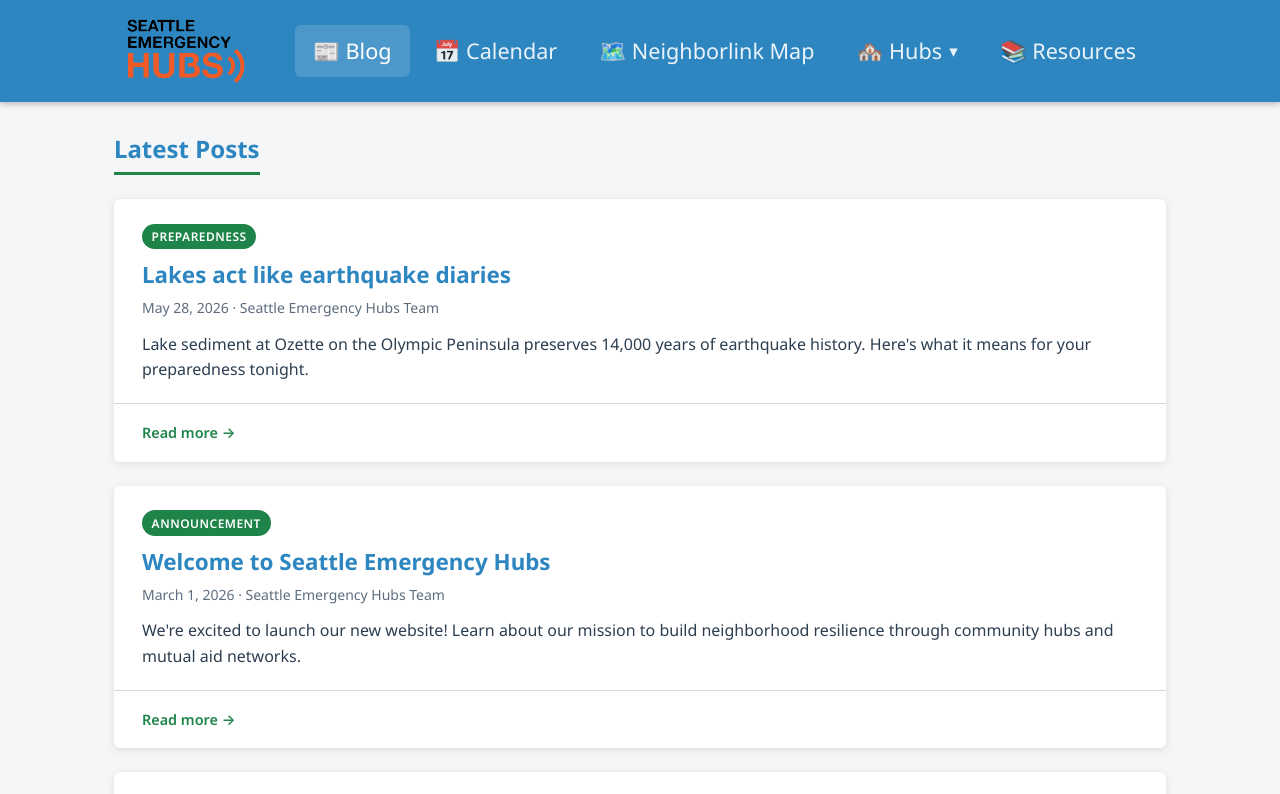
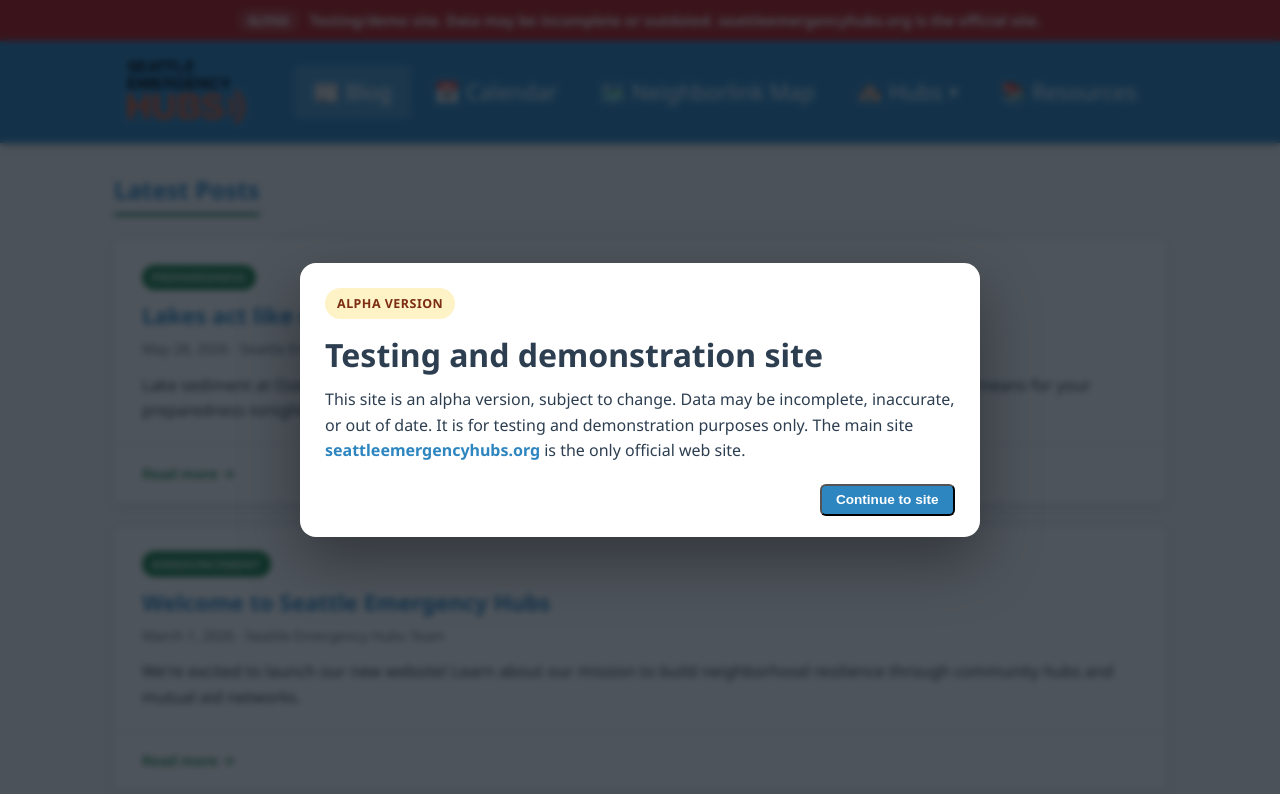
Before and after one commit to electromage/seattle-emergency-hubs-website, a plain HTML site: page index.html in a window 1280 px wide. Shown: the top 794 px of the page. Drawn offline with Linux system fonts and the light colour scheme.

Commit message:
added alpha warnings

```diff
--- a/css/style.css
+++ b/css/style.css
@@ -70,6 +70,114 @@
 }
 .skip-link:focus {
   top: 0;
+}
+
+/* --- Alpha Banner ---------------------------------- */
+.alpha-site-banner {
+  background: #b91c1c;
+  color: #fff;
+  padding: 0.65rem 1rem;
+  display: flex;
+  align-items: center;
+  justify-content: center;
+  gap: 0.75rem;
+  text-align: center;
+  font-size: 0.92rem;
+  font-weight: 600;
+  line-height: 1.35;
+}
+
+.alpha-site-banner-label {
+  display: inline-flex;
+  align-items: center;
+  padding: 0.15rem 0.55rem;
+  border-radius: 999px;
+  background: rgba(255, 255, 255, 0.16);
+  text-transform: uppercase;
+  letter-spacing: 0.04em;
+  font-size: 0.72rem;
+  font-weight: 700;
+  flex-shrink: 0;
+}
+
+.alpha-site-banner-text {
+  max-width: 72rem;
+}
+
+@media (max-width: 640px) {
+  .alpha-site-banner {
+    flex-direction: column;
+    gap: 0.35rem;
+    font-size: 0.85rem;
+  }
+}
+
+/* --- Alpha Warning Modal ---------------------------- */
+body.alpha-warning-open {
+  overflow: hidden;
+}
+
+.alpha-warning-modal {
+  position: fixed;
+  inset: 0;
+  z-index: 1000;
+  display: flex;
+  align-items: center;
+  justify-content: center;
+  padding: 1.25rem;
+}
+
+.alpha-warning-backdrop {
+  position: absolute;
+  inset: 0;
+  background: rgba(10, 18, 28, 0.72);
+  backdrop-filter: blur(3px);
+}
+
+.alpha-warning-dialog {
+  position: relative;
+  z-index: 1;
+  width: min(100%, 680px);
+  background: var(--color-surface);
+  border-radius: 16px;
+  box-shadow: 0 24px 60px rgba(0, 0, 0, 0.35);
+  border: 1px solid rgba(255, 255, 255, 0.18);
+  padding: 1.5rem 1.5rem 1.25rem;
+}
+
+.alpha-warning-badge {
+  display: inline-flex;
+  align-items: center;
+  border-radius: 999px;
+  background: #fef3c7;
+  color: #7c2d12;
+  font-size: 0.78rem;
+  font-weight: 700;
+  letter-spacing: 0.04em;
+  text-transform: uppercase;
+  padding: 0.35rem 0.75rem;
+  margin-bottom: 1rem;
+}
+
+.alpha-warning-dialog h2 {
+  font-size: clamp(1.4rem, 3vw, 2rem);
+  color: var(--color-text);
+  margin-bottom: 0.75rem;
+}
+
+.alpha-warning-dialog p {
+  font-size: 1rem;
+  color: var(--color-text);
+}
+
+.alpha-warning-dialog a {
+  font-weight: 700;
+}
+
+.alpha-warning-actions {
+  display: flex;
+  justify-content: flex-end;
+  margin-top: 1.25rem;
 }
 
 /* --- Site Header ------------------------------------- */
--- a/js/components.js
+++ b/js/components.js
@@ -15,6 +15,12 @@
   // Determine the path prefix from this script's src attribute.
   const src = (document.currentScript && document.currentScript.getAttribute('src')) || '';
   const prefix = src.replace('js/components.js', '');
+
+  /* ===== Alpha Banner ===== */
+  const alphaBannerHTML = `<div class="alpha-site-banner" role="note" aria-label="Alpha version notice">
+  <span class="alpha-site-banner-label">Alpha</span>
+  <span class="alpha-site-banner-text">Testing/demo site. Data may be incomplete or outdated. seattleemergencyhubs.org is the official site.</span>
+</div>`;
 
   /* ===== Header ===== */
   const headerHTML = `<header class="site-header" role="banner">
@@ -114,7 +120,10 @@
 
   /* ===== Inject ===== */
   const headerEl = document.getElementById('site-header-placeholder');
-  if (headerEl) headerEl.outerHTML = headerHTML;
+  if (headerEl) {
+    headerEl.insertAdjacentHTML('beforebegin', alphaBannerHTML);
+    headerEl.outerHTML = headerHTML;
+  }
 
   const footerEl = document.getElementById('site-footer-placeholder');
   if (footerEl) footerEl.outerHTML = footerHTML;
--- a/js/main.js
+++ b/js/main.js
@@ -92,6 +92,56 @@
     if (hubsBtn) hubsBtn.classList.add('active');
   }
 
+  /* ---- Alpha warning modal ---- */
+  const alphaWarningKey = 'seh-alpha-warning-dismissed';
+
+  function createAlphaWarningModal() {
+    const modal = document.createElement('div');
+    modal.className = 'alpha-warning-modal';
+    modal.innerHTML = `
+      <div class="alpha-warning-backdrop" data-alpha-warning-close></div>
+      <div class="alpha-warning-dialog" role="dialog" aria-modal="true" aria-labelledby="alpha-warning-title" aria-describedby="alpha-warning-description">
+        <div class="alpha-warning-badge">Alpha Version</div>
+        <h2 id="alpha-warning-title">Testing and demonstration site</h2>
+        <p id="alpha-warning-description">This site is an alpha version, subject to change. Data may be incomplete, inaccurate, or out of date. It is for testing and demonstration purposes only. The main site <a href="https://seattleemergencyhubs.org" target="_blank" rel="noopener noreferrer">seattleemergencyhubs.org</a> is the only official web site.</p>
+        <div class="alpha-warning-actions">
+          <button type="button" class="btn btn-primary" data-alpha-warning-close>Continue to site</button>
+        </div>
+      </div>
+    `;
+
+    function dismissModal() {
+      sessionStorage.setItem(alphaWarningKey, 'true');
+      modal.remove();
+      document.body.classList.remove('alpha-warning-open');
+    }
+
+    modal.addEventListener('click', function (e) {
+      const closeTarget = e.target.closest('[data-alpha-warning-close]');
+      if (closeTarget) {
+        dismissModal();
+      }
+    });
+
+    document.addEventListener('keydown', function onKeydown(e) {
+      if (e.key === 'Escape' && document.body.classList.contains('alpha-warning-open')) {
+        dismissModal();
+        document.removeEventListener('keydown', onKeydown);
+      }
+    });
+
+    document.body.appendChild(modal);
+    document.body.classList.add('alpha-warning-open');
+  }
+
+  try {
+    if (!sessionStorage.getItem(alphaWarningKey)) {
+      createAlphaWarningModal();
+    }
+  } catch (err) {
+    createAlphaWarningModal();
+  }
+
   /* ---- Render blog cards from content/posts.json ---- */
   const latestPostsGrid = document.getElementById('latest-posts-grid');
 
```
